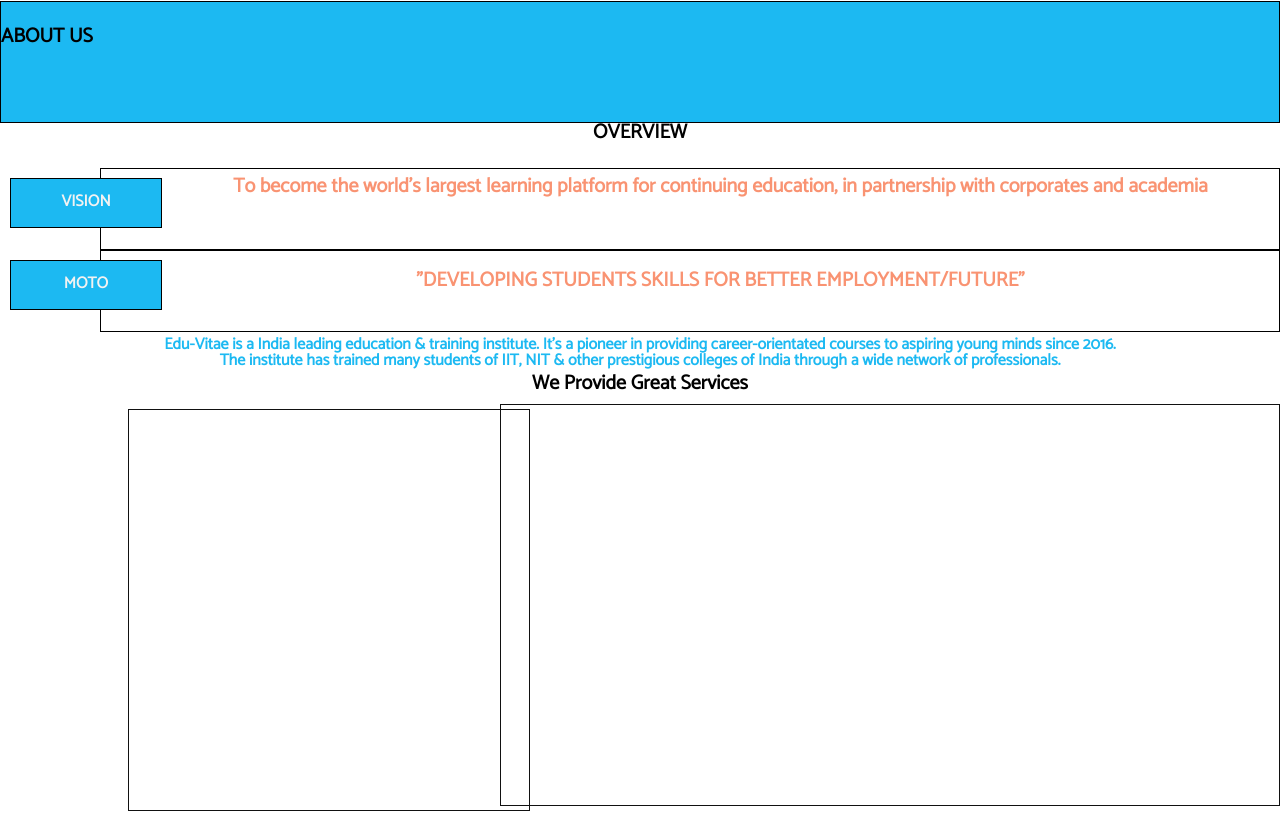
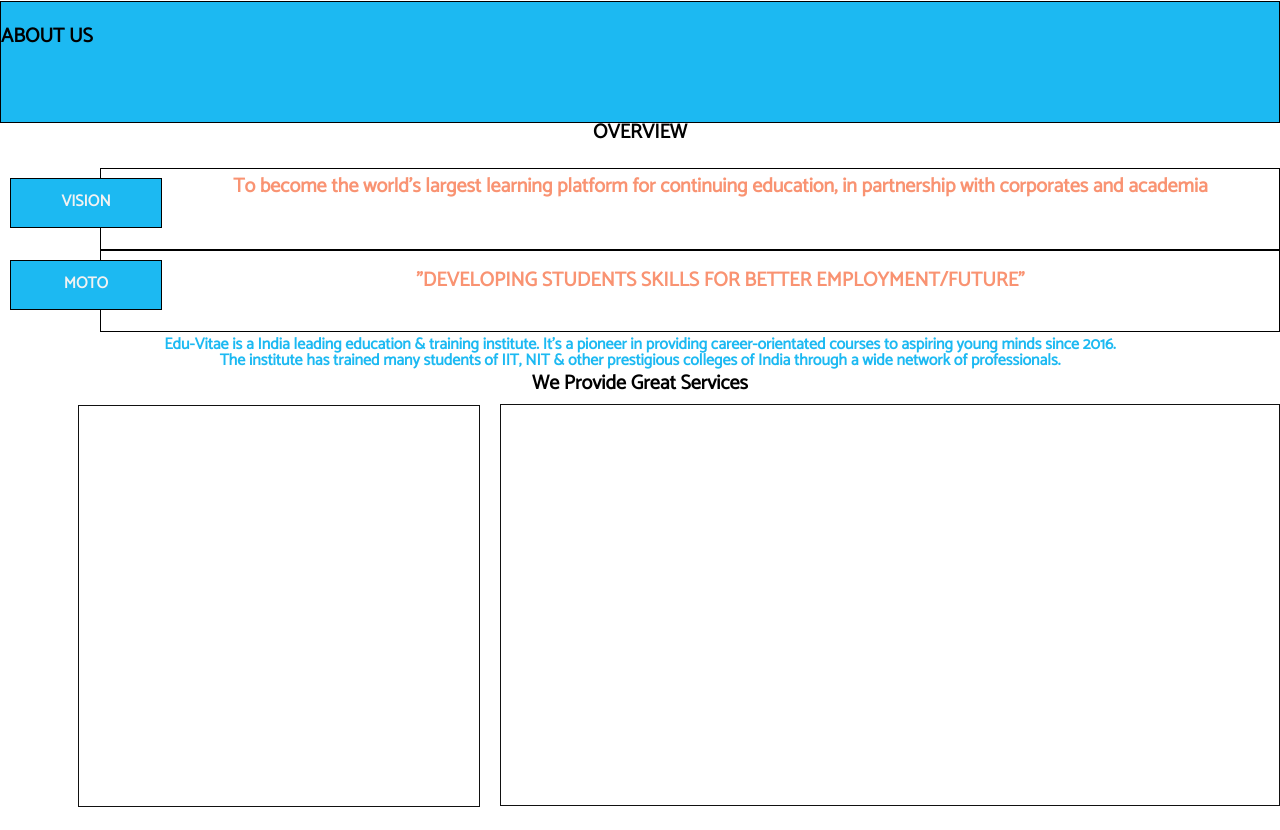
Before and after one commit to iamsurajmandal/edu, a plain HTML site: page about/about.html in a window 1280 px wide. Shown: the part 104-934 px from the top of the page. Drawn offline with Linux system fonts and the light colour scheme; files whose address does not match are found by name.

Commit message:
update pages

```diff
--- a/about/about.css
+++ b/about/about.css
@@ -743,7 +743,7 @@ background-color: #1cb9f2;
   }
   .wimg{
     width: 400px;
-  margin:5px 750px 0px 0px;
+  margin:1px 800px 0px 0px;
   height:50vh;
   float:right;
 
```
